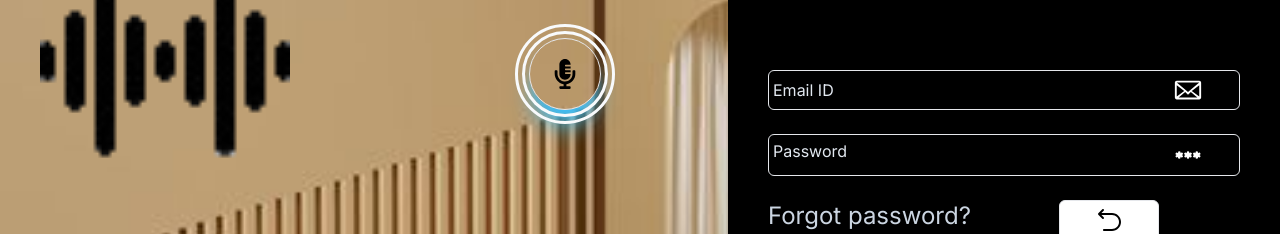
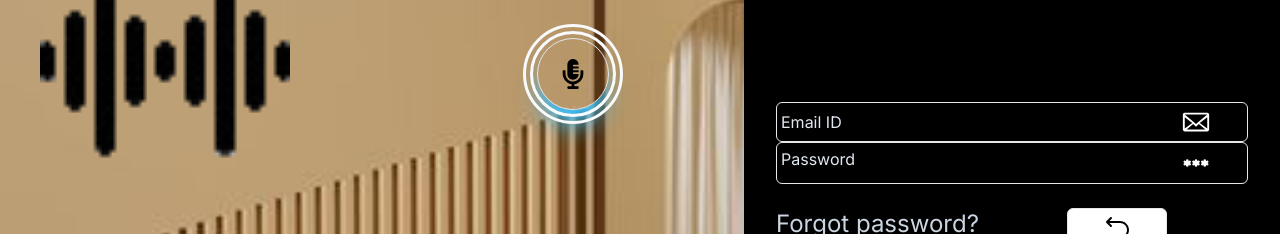
Before and after one commit to shashacodes/signup, a Next.js app: page / in a window 1280 px wide. Shown: the part 326-560 px from the top of the page. Built offline with nearby package versions, Linux system fonts and the light colour scheme.

Commit message:
feat: add new changes

```diff
--- a/src/app/page.jsx
+++ b/src/app/page.jsx
@@ -48,7 +48,7 @@ export default function page() {
         <FaMicrophoneAlt size={30} style={{ color: "black" }} />
       </aside>
 
-      <div className="flex flex-col justify-between gap-5 md:p-10 p-6 bg-black text-white md:basis-[40%] w-full ">
+      <div className="flex flex-col justify-between gap-5 md:p-8 p-6 bg-black text-white md:basis-[40%] w-full ">
         <div className="flex flex-col gap-2">
           <span className="flex flex-row justify-between items-center">
             <h1 className="md:text-4xl text-xl text-left md:font-extrabold font-bold">
@@ -66,7 +66,7 @@ export default function page() {
         />
 
         <div className="flex flex-col gap-6">
-          <div className="flex flex-col gap-6">
+          <div className="flex flex-col">
             <span className="flex flex-row border rounded-md p-1 justify-between items-center text-2xl">
               <input
                 placeholder="Email ID"
```
